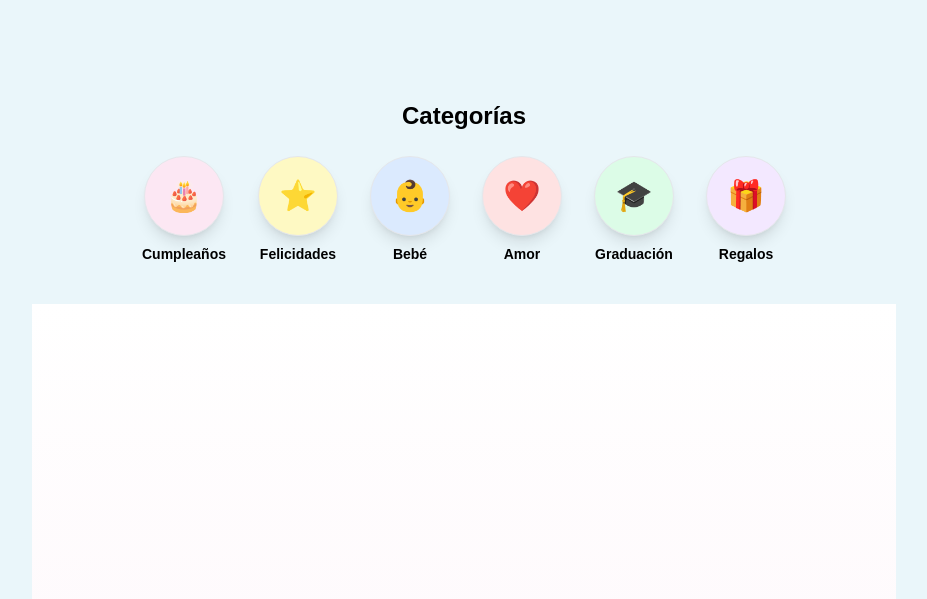
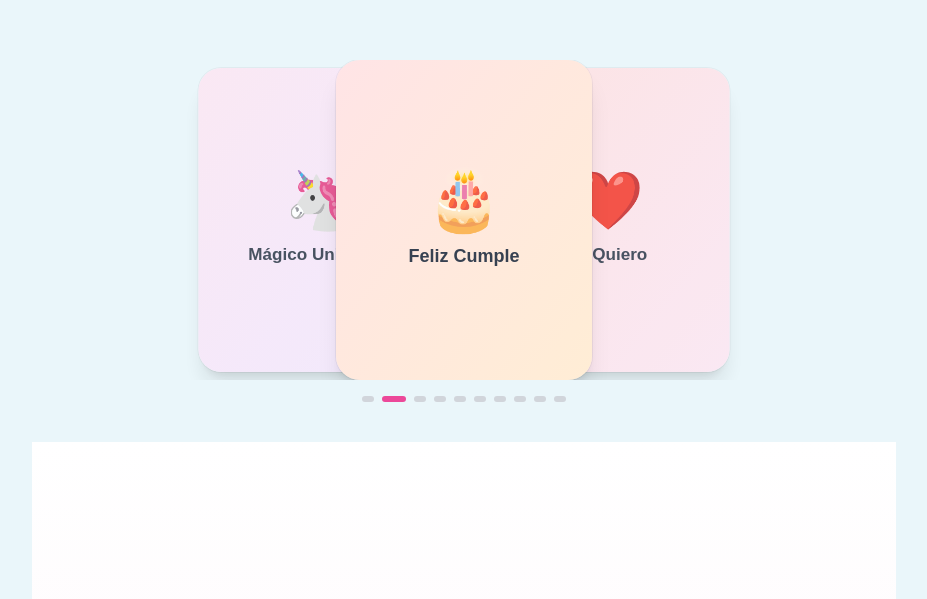
Before and after one commit to everwishhq-commits/EverWish, a Next.js app: page / in a window 1280 px wide. Shown: the part 612-1211 px from the top of the page, without its empty margins (176-1103 px from the left). Built offline with nearby package versions, Linux system fonts and the light colour scheme.

Commit message:
Update categories.js

```diff
--- a/app/components/categories.js
+++ b/app/components/categories.js
@@ -1,28 +1,80 @@
 "use client";
+import { useEffect, useState } from "react";
 
-const categories = [
-  { name: "Cumpleaños", color: "bg-pink-100", icon: "🎂" },
-  { name: "Felicidades", color: "bg-yellow-100", icon: "⭐" },
-  { name: "Bebé", color: "bg-blue-100", icon: "👶" },
-  { name: "Amor", color: "bg-red-100", icon: "❤️" },
-  { name: "Graduación", color: "bg-green-100", icon: "🎓" },
-  { name: "Regalos", color: "bg-purple-100", icon: "🎁" },
+const cards = [
+  { title: "Mágico Unicornio", emoji: "🦄", bg: "from-pink-100 to-purple-100" },
+  { title: "Feliz Cumple", emoji: "🎂", bg: "from-rose-100 to-orange-100" },
+  { title: "Te Quiero", emoji: "❤️", bg: "from-red-100 to-pink-100" },
+  { title: "Nuevo Bebé", emoji: "👶", bg: "from-blue-100 to-cyan-100" },
+  { title: "Graduación", emoji: "🎓", bg: "from-green-100 to-emerald-100" },
+  { title: "Amistad", emoji: "🤝", bg: "from-sky-100 to-indigo-100" },
+  { title: "Súper Mamá", emoji: "👩‍👧", bg: "from-fuchsia-100 to-pink-100" },
+  { title: "Gracias", emoji: "🙏", bg: "from-amber-100 to-yellow-100" },
+  { title: "Aniversario", emoji: "💍", bg: "from-violet-100 to-purple-100" },
+  { title: "Mejórate", emoji: "🌼", bg: "from-lime-100 to-green-100" },
 ];
 
-export default function Categories() {
+export default function Carousel() {
+  const [index, setIndex] = useState(0);
+
+  // Avance automático
+  useEffect(() => {
+    const id = setInterval(() => {
+      setIndex((i) => (i + 1) % cards.length);
+    }, 2200);
+    return () => clearInterval(id);
+  }, []);
+
+  const left = (i) => (i - 1 + cards.length) % cards.length;
+  const right = (i) => (i + 1) % cards.length;
+
   return (
-    <div className="mt-10">
-      <h2 className="text-2xl font-bold mb-6">Categorías</h2>
-      <div className="flex flex-wrap justify-center gap-8">
-        {categories.map((cat, i) => (
-          <div key={i} className="flex flex-col items-center">
+    <div className="w-full flex flex-col items-center">
+      {/* Viewport */}
+      <div className="relative w-full max-w-3xl h-72 md:h-80 overflow-hidden flex items-center justify-center">
+        {cards.map((c, i) => {
+          let pos = "opacity-0 scale-75 pointer-events-none";
+          let translate = "translate-x-0";
+          let z = "z-0";
+          if (i === index) {
+            pos = "opacity-100 scale-100";
+            translate = "translate-x-0";
+            z = "z-20";
+          } else if (i === left(index)) {
+            pos = "opacity-90 scale-95";
+            translate = "-translate-x-28 md:-translate-x-36";
+            z = "z-10";
+          } else if (i === right(index)) {
+            pos = "opacity-90 scale-95";
+            translate = "translate-x-28 md:translate-x-36";
+            z = "z-10";
+          }
+
+          return (
             <div
-              className={`w-20 h-20 ${cat.color} rounded-full flex items-center justify-center shadow-lg border border-gray-200 text-3xl`}
+              key={i}
+              className={`absolute transition-all duration-500 ease-out ${z} ${pos} ${translate}`}
             >
-              {cat.icon}
+              <div className={`w-56 h-72 md:w-64 md:h-80 rounded-3xl shadow-xl bg-gradient-to-br ${c.bg} flex flex-col items-center justify-center ring-1 ring-black/5`}>
+                <div className="text-6xl mb-3">{c.emoji}</div>
+                <div className="text-base md:text-lg font-semibold text-gray-700 px-3 text-center">
+                  {c.title}
+                </div>
+              </div>
             </div>
-            <p className="mt-2 text-sm font-semibold">{cat.name}</p>
-          </div>
+          );
+        })}
+      </div>
+
+      {/* Dots */}
+      <div className="mt-4 flex gap-2">
+        {cards.map((_, i) => (
+          <span
+            key={i}
+            className={`h-1.5 rounded-full transition-all ${
+              i === index ? "w-6 bg-pink-500" : "w-3 bg-gray-300"
+            }`}
+          />
         ))}
       </div>
     </div>
```
